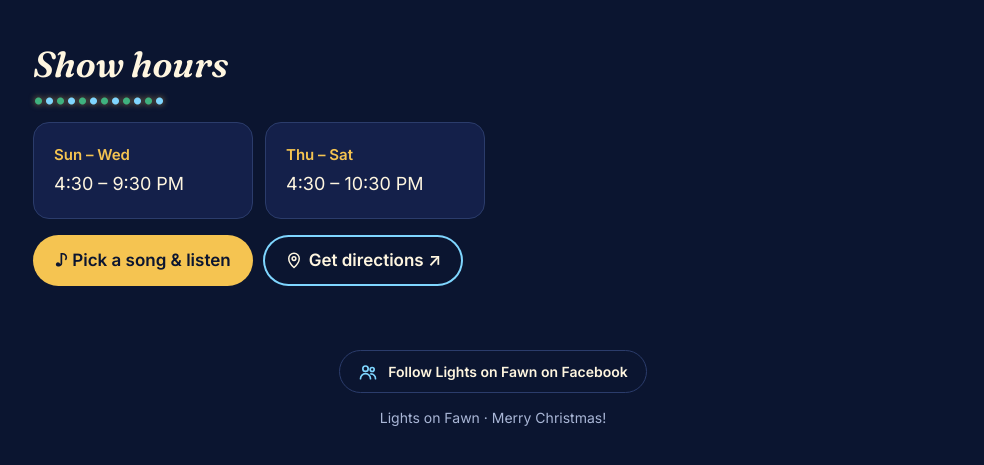
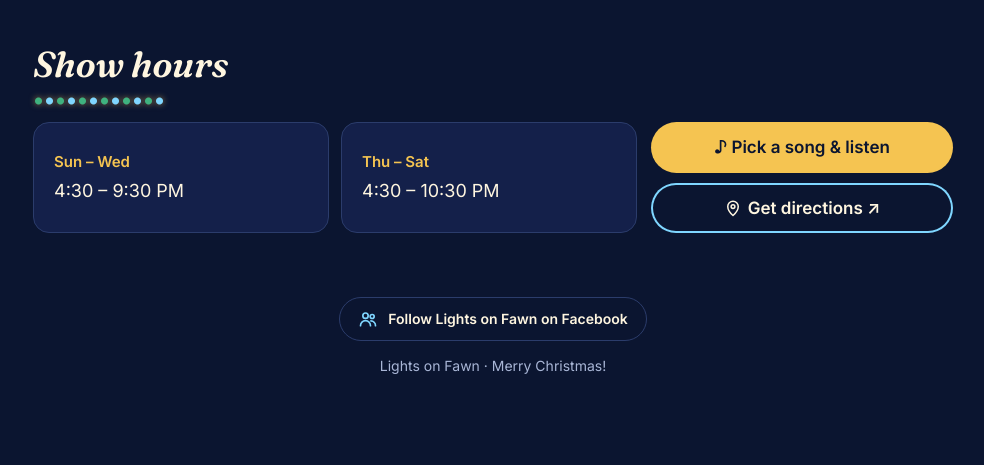
Before and after one commit to KGuthrie040/lights-on-fawn, a plain HTML site: page index.html in a window 1280 px wide. Shown: the part 3175-3640 px from the top of the page, without its empty margins (147-1131 px from the left). After the commit the page ends 3599 px from the top, so only its background shows below. Drawn offline with Linux system fonts and the light colour scheme.

Commit message:
Tidy Show hours layout on desktop and phones
Desktop: hours cards and buttons now share one row across the full
page width instead of bunching on the left.
Phones: both buttons are full width so they line up.

Co-Authored-By: Claude Opus 5.5 <noreply@anthropic.com>
Claude-Session: https://claude.ai/code/session_01YXidXUk6MeeEHesGJkqyqG

```diff
--- a/styles.css
+++ b/styles.css
@@ -277,6 +277,16 @@ main { max-width: 960px; margin: 0 auto; padding: 8px 20px 24px; }
 .fb-link svg { fill: none; stroke: var(--ice); stroke-width: 2; stroke-linecap: round; stroke-linejoin: round; }
 .fb-link:hover { border-color: var(--ice); }
 
+/* desktop: hours cards on the left, buttons stacked on the right, using the full width */
+@media (min-width: 720px) {
+  .hours { display: grid; grid-template-columns: minmax(0, 2fr) minmax(240px, 1fr); column-gap: 14px; row-gap: 16px; align-items: stretch; }
+  .hours > h2 { grid-column: 1 / -1; }
+  .hours-grid { grid-template-columns: 1fr 1fr; width: 100%; }
+  .hours-grid .card { justify-content: center; }
+  .hours-actions { flex-direction: column; justify-content: center; gap: 10px; }
+  .hours-actions .btn { text-align: center; }
+}
+
 @media (max-width: 480px) {
   body { font-size: 16px; }
   .stats { gap: 8px; }
@@ -284,4 +294,6 @@ main { max-width: 960px; margin: 0 auto; padding: 8px 20px 24px; }
   .stat-l { font-size: 13px; }
   .hours-grid { grid-template-columns: 1fr 1fr; width: 100%; }
   .hours-grid .card { font-size: 16px; padding: 16px 14px; }
+  .hours-actions { width: 100%; }
+  .hours-actions .btn { flex: 1 1 100%; text-align: center; }
 }
```
